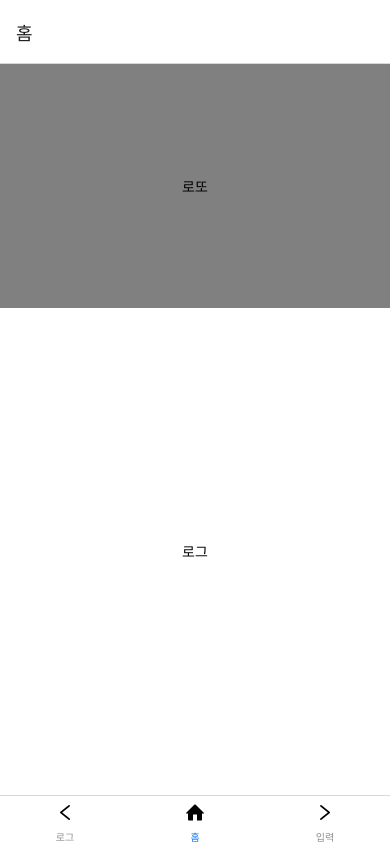
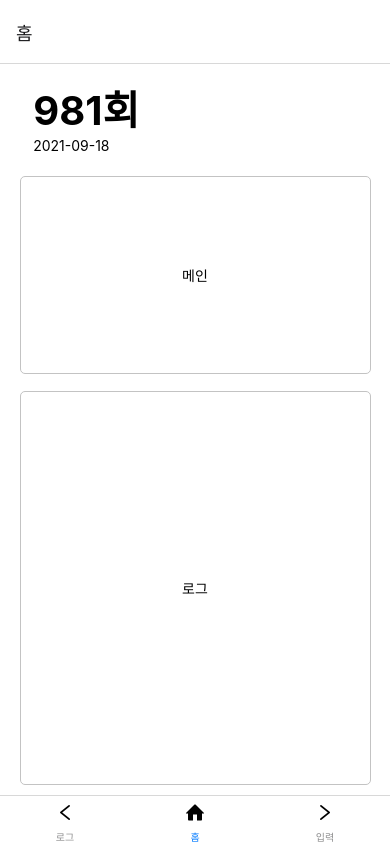
Before and after one commit to TW-Lim/Lotto, a React Native app: screen / in a window 390 px wide. Built offline with nearby package versions, Linux system fonts and the light colour scheme.

Commit message:
홈 화면 재분할 및 테두리 작업 초안

```diff
--- a/screens/home.js
+++ b/screens/home.js
@@ -1,13 +1,19 @@
 import React from 'react';
 import { Text, View, StyleSheet } from 'react-native';
+/* import './home.css'; */
 
 export default function home() {
 	return (
 		<View style={styles.container}>
 			<View style={styles.item1}>
-				<Text>로또</Text>
+				<Text style={styles.mainText}>981회</Text>
+				<Text>2021-09-18</Text>
 			</View>
 			<View style={styles.item2}>
+				<Text>메인</Text>
+			</View>
+
+			<View style={styles.item3}>
 				<Text>로그</Text>
 			</View>
 		</View>
@@ -17,18 +23,59 @@ export default function home() {
 const styles = StyleSheet.create({
 	container: {
 		flex: 1,
-		flexDirection: 'column', // 혹은 'column'
+		flexDirection: 'column', // 혹은 'row'
+		backgroundColor: 'white',
+		alignItems: 'center',
+		justifyContent: 'center',
 	},
+
+	mainText: {
+		fontSize: 40,
+		fontWeight: 'bold',
+	},
+
 	item1: {
+		flex: 0.5,
+		width: '83%',
+		backgroundColor: 'white',
+		justifyContent: 'center',
+		marginTop: '1%',
+	},
+
+	item2: {
 		flex: 1,
 		alignItems: 'center',
 		justifyContent: 'center',
-		backgroundColor: 'gray',
+		margin: 10,
+		marginBottom: '2%',
+		borderWidth: 1,
+		borderColor: '#c3c3c3',
+		borderRadius: 5,
+		width: '90%',
 	},
-	item2: {
+
+	item3: {
 		flex: 2,
 		alignItems: 'center',
 		justifyContent: 'center',
+		width: '90%',
 		backgroundColor: 'white',
+		margin: 10,
+		borderWidth: 1,
+		borderColor: '#c3c3c3',
+		borderRadius: 5,
+	},
+
+	circle: {
+		borderRadius: 50,
+		width: 40,
+		height: 40,
+		alignItems: 'center',
+		justifyContent: 'center',
+		backgroundColor: 'red',
+	},
+
+	number: {
+		fontSize: 18,
 	},
 });
```
